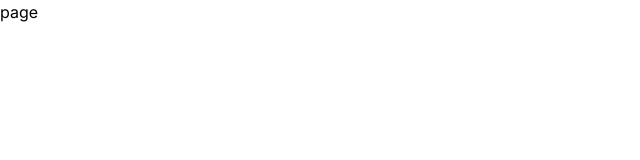
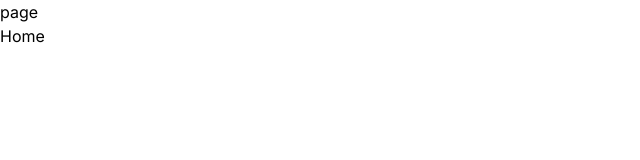
Before and after one commit to BiziLife/portfolio_website, a Next.js app: page /users in a window 1280 px wide. Shown: the top 160 px of the page, without its empty margins (0-640 px from the left). Built offline with nearby package versions, Linux system fonts and the light colour scheme.

Commit message:
first commit

```diff
--- a/app/page.tsx
+++ b/app/page.tsx
@@ -1,11 +1,12 @@
 import Image from 'next/image'
 import Link from 'next/link'
+
 
 export default function Home() {
   return (
     <main>
        <h1>hello</h1>
-       <Link href={"/users"}>Users</Link>
+       <Link href={'/users'}>Users</Link>
     </main>
   )
 }
--- a/app/users/page.tsx
+++ b/app/users/page.tsx
@@ -3,7 +3,11 @@ import React from 'react'
 
 const Userpage = () => {
   return (
-    <div>page</div>
+    <div>
+       <h1>page</h1>
+       <a href='../'>Home</a>
+    </div>
+
   )
 }
 
```
